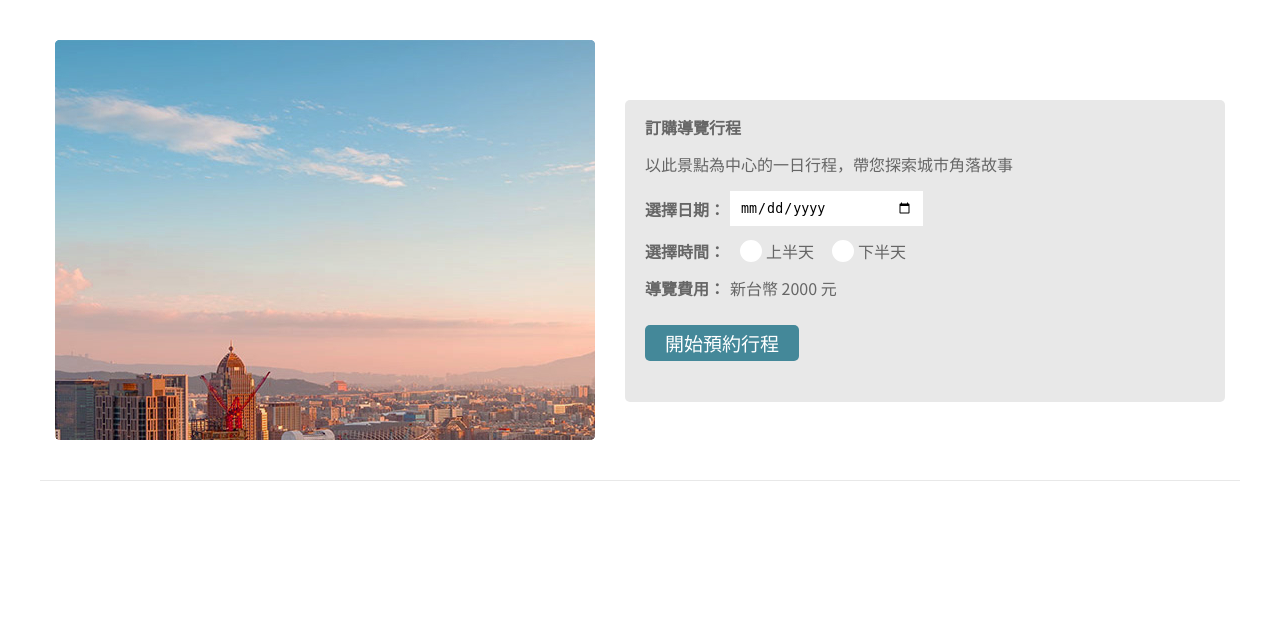
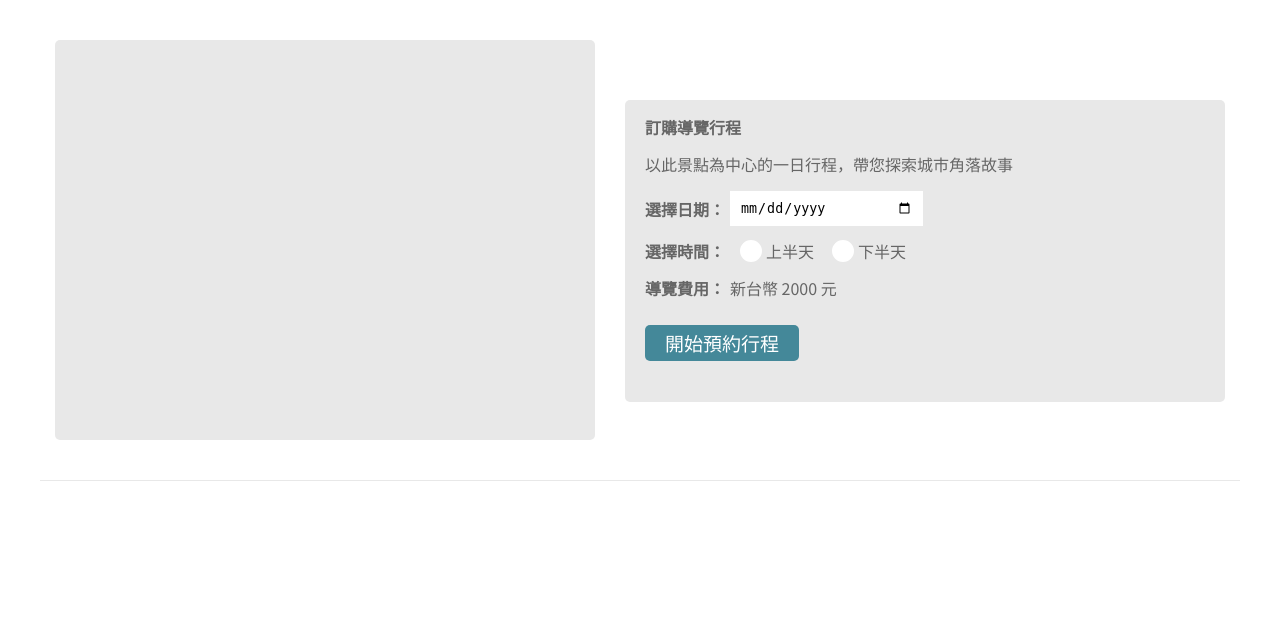
Before and after one commit to yiyun-liao/bootcamp-work-taipei-day-trip, a FastAPI app: page /attraction/1 in a window 1280 px wide. Shown: the part 54-693 px from the top of the page. Run offline with FastAPI, Linux system fonts and the light colour scheme; data that the repository does not hold is empty.

Commit message:
slide style and interaction

```diff
--- a/static/attraction.html
+++ b/static/attraction.html
@@ -18,20 +18,12 @@
     <section id="attraction-intro">
       <div class="attraction-card">
         <div id="attraction-slide">
-            <img src="./image/welcome.jpg" alt=""  class="slide-img">
-            <img src="./image/welcome.jpg" alt=""  class="slide-img">
-            <img src="./image/welcome.jpg" alt=""  class="slide-img">
-            <!-- <div class="slide-container">
-              <div class="slide-img-container">
-              </div>
-              <div class="slide-img-container">
-              </div>
-              <div class="slide-img-container">
-              </div>
-            </div> -->
+          <div class="slide-container"></div>
+          <div class="slide-controller">
             <div class="slide-left-btn"><i class="mdi mdi-chevron-left"></i></div>
             <div class="slide-right-btn"><i class="mdi mdi-chevron-right"></i></div>
             <ol class="pagination"></ol>
+          </div>
         </div>
         <div class="attraction-profile">
           <div class="attraction-simple-intro">
--- a/static/script/components/AttractionsList.js
+++ b/static/script/components/AttractionsList.js
@@ -2,7 +2,7 @@ import { getAttractions, isLoading, nextPage, currentKeyword } from "../feature/
 
 export function renderAttractionsGallery(attractionsData){
     const attractionList = document.querySelector("#attraction ol");
-    console.log(attractionsData)
+    // console.log(attractionsData)
     attractionsData.forEach(item => {
         const attractionItem = document.createElement('li');
 
--- a/static/script/feature/ScriptAttraction.js
+++ b/static/script/feature/ScriptAttraction.js
@@ -8,16 +8,15 @@ export async function getAttractionDetails(id){
 };
 
 function renderAttractionPage (attractionPage){
-    // const slideImgContainer = document.querySelector('.slide-container');
-    // const slideImg = document.querySelector('.slide-img');
-
-    // for (let i=0 ; i < attractionPage.images.length ; i++){
-    //     const newImg = document.createElement('img');
-    //     newImg.src = attractionPage.images[i] || '';
-    //     newImg.alt = `img-${i}`;
-    //     newImg.classList.add('slide-img')
-    //     slideImgContainer.appendChild(newImg);
-    // }
+    const slideImgContainer = document.querySelector('.slide-container');
+    const slideTotal = attractionPage.images.length;
+    attractionPage.images.forEach((item, index) => {
+        const newImg = document.createElement('div');
+        newImg.innerHTML=`<img src= ${item || ''} alt="image-${index}">`;
+        newImg.classList.add('slide-img-container');
+        console.log(index, 'done');
+        slideImgContainer.appendChild(newImg);
+    })
 
     const slideName = document.querySelector('.attraction-simple-intro h3');
     const slideCategory = document.querySelector('.attraction-simple-intro p');
@@ -30,5 +29,5 @@ function renderAttractionPage (attractionPage){
     });
 
 
-    // slide(attractionPage.images, 'attraction-slide');
+    slide(slideTotal, 'attraction-slide');
 }
--- a/static/style/styleAttraction.css
+++ b/static/style/styleAttraction.css
@@ -28,29 +28,41 @@
     overflow: hidden;
     position: relative;
     display: flex;
+    flex-shrink: 0;
+    padding: 0;
+    background-color: var(--color-gray-20);
 }
 
-/* .slide-container{
+.slide-container{
     display: flex;
+    flex-shrink: 0;
     transition: transform 0.5s ease-in-out;
     padding: 0;
 }
 
 .slide-img-container {
-    width: 540px !important;
-    height: 400px !important;
+    width: 540px ;
+    height: 400px ;
 	overflow: hidden;
-	position: relative;
-} */
+}
 
-.slide-img{
+.slide-img-container img{
 	width: 100%;
 	height: 100%;
     object-fit: cover;
-    position: absolute;
+    /* position: absolute;
     top: 50%;
     left: 50%;
-    transform: translate(-50%, -50%);
+    transform: translate(-50%, -50%); */
+}
+
+.slide-controller{
+    width: 100%;
+    height: 100%;
+    position: absolute;
+    top: 0;
+    left: 0;
+    z-index: 2;
 }
 
 .slide-left-btn{
```
Also changed, not shown: static/script/components/Slide.js (+40 -27 lines).
